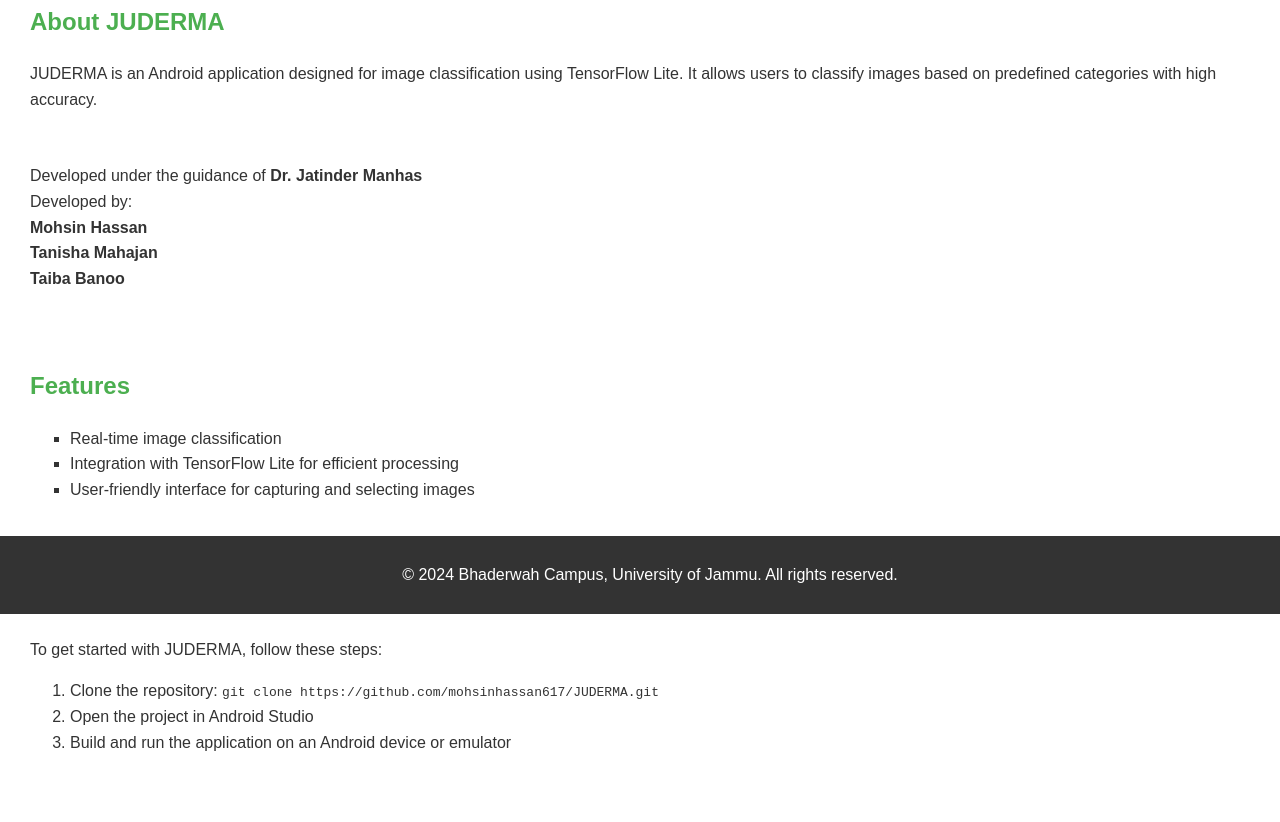
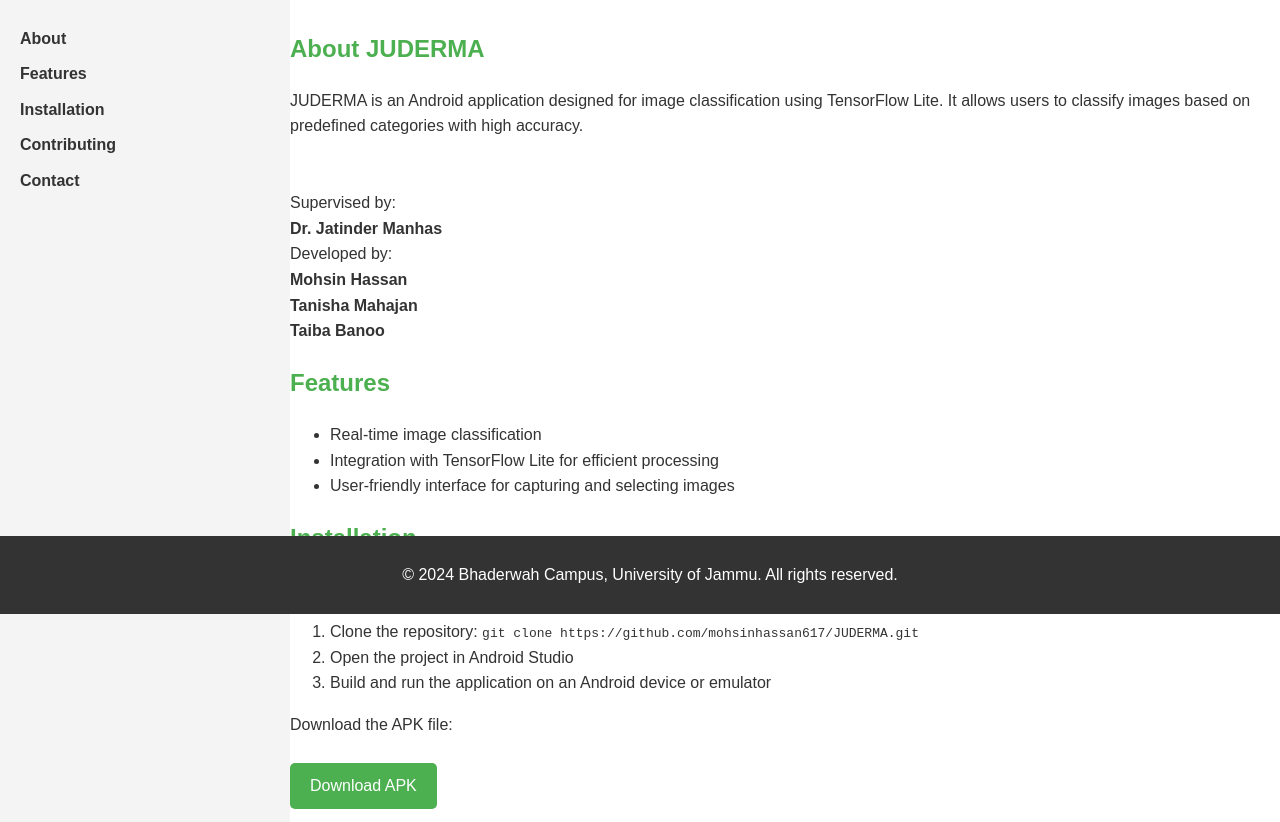
Before and after one commit to mohsinhassan617/JUDERMA, a plain HTML site: page index.html in a window 1280 px wide. Shown: the part 186-1008 px from the top of the page. Drawn offline with Linux system fonts and the light colour scheme.

Commit message:
Add custom GitHub Pages site

```diff
--- a/index.html
+++ b/index.html
@@ -12,9 +12,21 @@
         <p>Your AI-powered image classification app</p>
     </header>
 
+    <div class="container">
+        <nav class="sidebar">
+            <ul>
+                <li><a href="#about">About</a></li>
+                <li><a href="#features">Features</a></li>
+                <li><a href="#installation">Installation</a></li>
+                <li><a href="#contributing">Contributing</a></li>
+                <li><a href="#contact">Contact</a></li>
+            </ul>
+        </nav>
+
+        <main>
             <section id="about">
                 <h2>About JUDERMA</h2>
-        <p>JUDERMA is an Android application designed for image classification using TensorFlow Lite. It allows users to classify images based on predefined categories with high accuracy.<br> <br><br>Developed under the guidance of <strong> Dr. Jatinder Manhas</strong> <br> Developed by:<br> <b>Mohsin Hassan <br> Tanisha Mahajan<br> Taiba Banoo </b></p>
+                <p>JUDERMA is an Android application designed for image classification using TensorFlow Lite. It allows users to classify images based on predefined categories with high accuracy.<br><br><br>Supervised by:<br><strong>Dr. Jatinder Manhas</strong><br>Developed by:<br><b>Mohsin Hassan<br>Tanisha Mahajan<br>Taiba Banoo</b></p>
             </section>
 
             <section id="features">
@@ -34,6 +46,8 @@
                     <li>Open the project in Android Studio</li>
                     <li>Build and run the application on an Android device or emulator</li>
                 </ol>
+                <p>Download the APK file:</p>
+                <a href="https://github.com/mohsinhassan617/JUDERMA/blob/master/app/release/JU-DERMA.apk" class="download-btn" download>Download APK</a>
             </section>
 
             <section id="contributing">
@@ -53,6 +67,8 @@
                     <li>GitHub: <a href="https://github.com/mohsinhassan617">github.com/mohsinhassan617</a></li>
                 </ul>
             </section>
+        </main>
+    </div>
 
     <footer>
         <p>&copy; 2024 Bhaderwah Campus, University of Jammu. All rights reserved.</p>
--- a/styles.css
+++ b/styles.css
@@ -1,11 +1,16 @@
+/* General styles */
 body {
     font-family: Arial, sans-serif;
     margin: 0;
     padding: 0;
     color: #333;
     line-height: 1.6;
+    display: flex;
+    min-height: 100vh;
+    flex-direction: column;
 }
 
+/* Header styles */
 header {
     background: #4CAF50;
     color: #fff;
@@ -13,23 +18,56 @@ header {
     text-align: center;
 }
 
-header h1 {
-    margin: 0;
+/* Container styles */
+.container {
+    display: flex;
+}
+
+/* Sidebar styles */
+.sidebar {
+    width: 250px;
+    background: #f4f4f4;
+    padding: 20px;
+    position: fixed;
+    height: 100%;
+    overflow: auto;
+}
+
+.sidebar ul {
+    list-style: none;
+    padding: 0;
+}
+
+.sidebar ul li {
+    margin: 10px 0;
+}
+
+.sidebar ul li a {
+    text-decoration: none;
+    color: #333;
+    font-weight: bold;
+}
+
+.sidebar ul li a:hover {
+    color: #4CAF50;
+}
+
+/* Main content styles */
+main {
+    margin-left: 270px; /* Space for the sidebar */
+    padding: 20px;
+    flex: 1;
 }
 
 section {
-    padding: 20px;
-    margin: 0 10px;
+    margin-bottom: 20px;
 }
 
 section h2 {
     color: #4CAF50;
 }
 
-ul {
-    list-style-type: square;
-}
-
+/* Footer styles */
 footer {
     background: #333;
     color: #fff;
@@ -39,3 +77,31 @@ footer {
     width: 100%;
     bottom: 0;
 }
+
+/* Link styles */
+a {
+    color: #4CAF50;
+    text-decoration: none;
+}
+
+a:hover {
+    text-decoration: underline;
+}
+
+/* Download button styles */
+.download-btn {
+    display: inline-block;
+    padding: 10px 20px;
+    margin: 10px 0;
+    color: #fff;
+    background: #4CAF50;
+    border: none;
+    border-radius: 5px;
+    text-decoration: none;
+    font-size: 16px;
+    text-align: center;
+}
+
+.download-btn:hover {
+    background: #45a049;
+}
```
Lines whose indentation alone changed are shown as unchanged.
